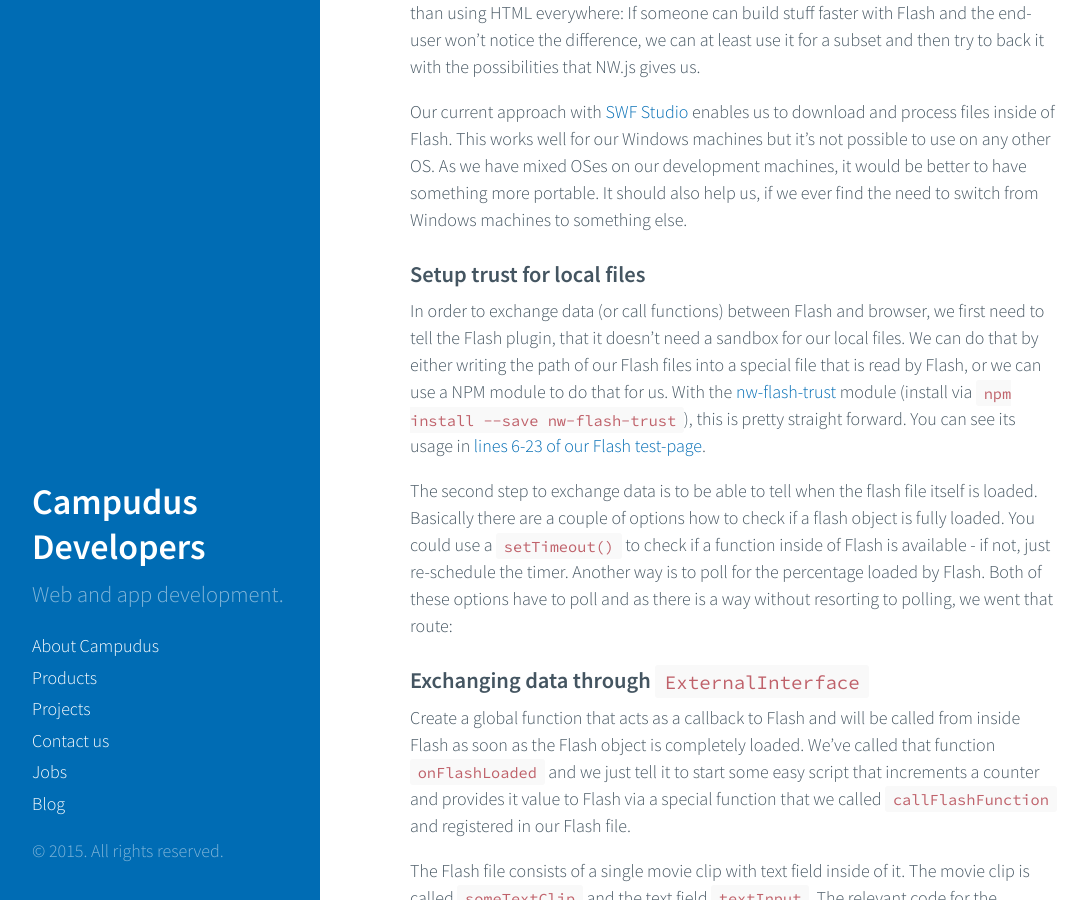
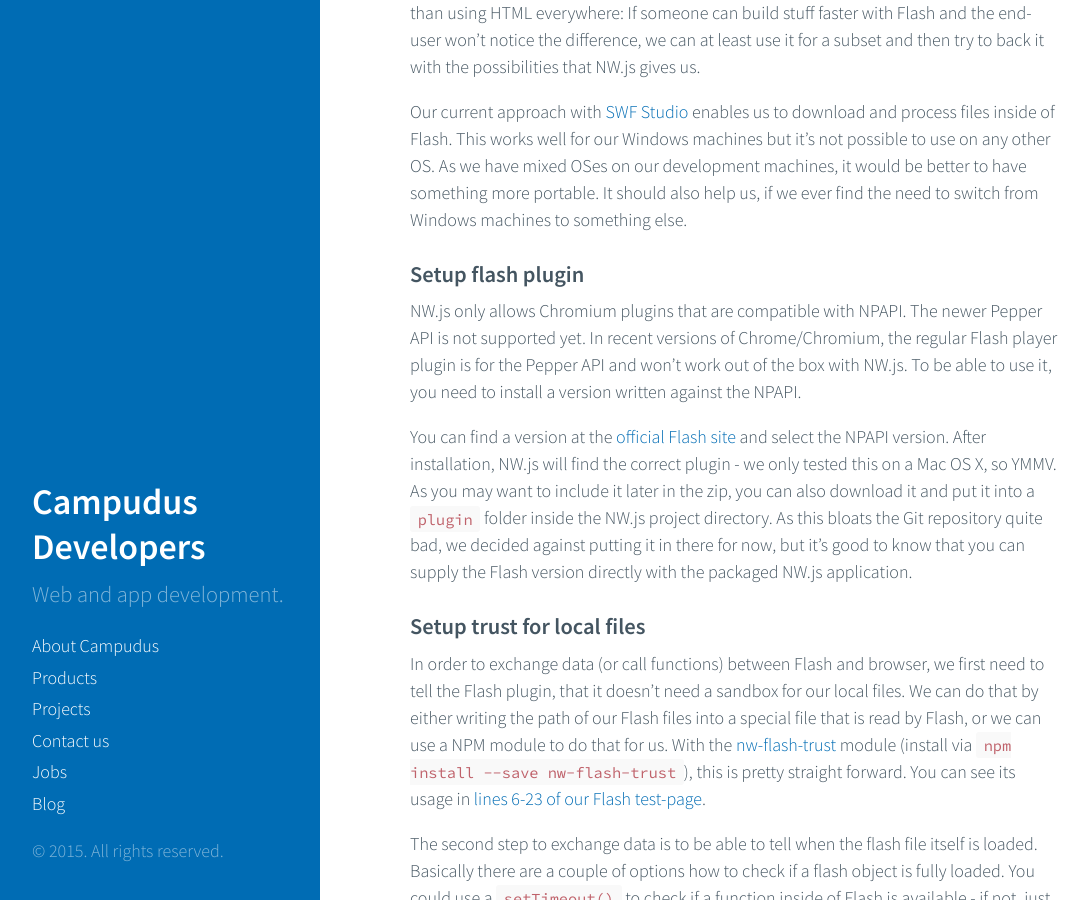
Before and after one commit to campudus/campudus.github.io, a Jekyll site: the page built from en/blog/_posts/2015-03-13-nwjs-and-flash.md, in a window 1280 px wide and 900 px high, scrolled down 1391 px. Shown: the whole window, without its empty margins (4-1091 px from the left). Built offline with Jekyll 4.4.1, drawn with Linux system fonts in a browser that asks for light colours.

Commit message:
Add part about setting up the flash plugin
Signed-off-by: Joern Bernhardt <jb@campudus.com>

```diff
--- a/en/blog/_posts/2015-03-13-nwjs-and-flash.md
+++ b/en/blog/_posts/2015-03-13-nwjs-and-flash.md
@@ -46,6 +46,12 @@ There is one other thing that we need to be able to use NW.js for future develop
 
 Our current approach with [SWF Studio](http://www.northcode.com/swfstudio.php) enables us to download and process files inside of Flash. This works well for our Windows machines but it's not possible to use on any other OS. As we have mixed OSes on our development machines, it would be better to have something more portable. It should also help us, if we ever find the need to switch from Windows machines to something else.
 
+### Setup flash plugin
+
+NW.js only allows Chromium plugins that are compatible with NPAPI. The newer Pepper API is not supported yet. In recent versions of Chrome/Chromium, the regular Flash player plugin is for the Pepper API and won't work out of the box with NW.js. To be able to use it, you need to install a version written against the NPAPI.
+
+You can find a version at the [official Flash site](https://get.adobe.com/en/flashplayer/otherversions/) and select the NPAPI version. After installation, NW.js will find the correct plugin - we only tested this on a Mac OS X, so YMMV. As you may want to include it later in the zip, you can also download it and put it into a `plugin` folder inside the NW.js project directory. As this bloats the Git repository quite bad, we decided against putting it in there for now, but it's good to know that you can supply the Flash version directly with the packaged NW.js application.
+
 ### Setup trust for local files
 
 In order to exchange data (or call functions) between Flash and browser, we first need to tell the Flash plugin, that it doesn't need a sandbox for our local files. We can do that by either writing the path of our Flash files into a special file that is read by Flash, or we can use a NPM module to do that for us. With the [nw-flash-trust](https://github.com/szwacz/nw-flash-trust) module (install via `npm install --save nw-flash-trust`), this is pretty straight forward. You can see its usage in [lines 6-23 of our Flash test-page](https://github.com/campudus/ff-nw-flash/blob/cb4e7adf5c1f31e42bf2096bd8ac72919541baab/page3.html#L6-L23).
```
